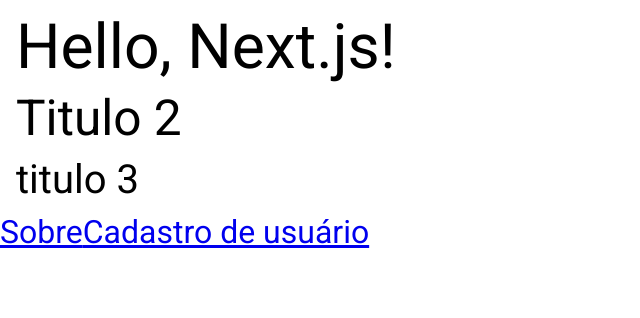
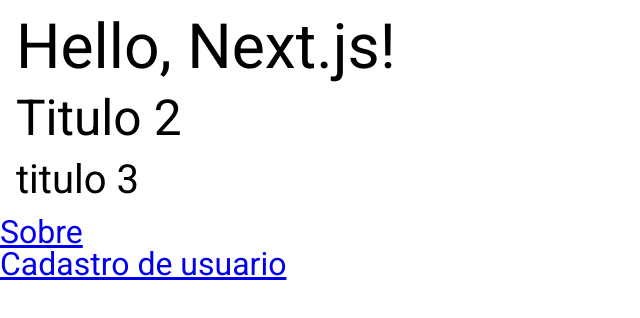
Before and after one commit to NayllaMiranda/aula-next-0, a Next.js app: page / in a window 1280 px wide. Shown: the top 318 px of the page, without its empty margins (0-640 px from the left). Built offline with nearby package versions, Linux system fonts and the light colour scheme.

Commit message:
aula2 11/03

```diff
--- a/app/page.tsx
+++ b/app/page.tsx
@@ -7,8 +7,12 @@
     <h2>Titulo 2</h2>
     <h3> titulo 3</h3>
 
-    <Link href={'/sobre'}>Sobre</Link>
-    <Link href={'/cadusuario'}>Cadastro de usuário</Link>
+    <ul>
+      <li><Link href={'/sobre'}>Sobre</Link></li>
+      <li><Link href={'/cadusuario'}>Cadastro de usuario </Link></li>
+    </ul>
+
+
     </>
   );
 }
--- a/app/sobre/page.tsx
+++ b/app/sobre/page.tsx
@@ -1,9 +1,13 @@
+import Link from 'next/link';
+
 export default function Sobre () {
     return(
         <>
 
             <h1>Sobre</h1>
             <p>Informação sobre o site</p>
+
+           <p><Link href={'/'}>Voltar</Link></p>
         </>
     );
 }
--- a/app/cadusuario/page.tsx
+++ b/app/usuario/cadusuario/page.tsx
@@ -1,9 +1,12 @@
+import Link from 'next/link';
+
 export default function Cadusuario () {
     return(
         <>
 
             <h1>Cadastro</h1>
             <p>Isira as informacões do usuário</p>
+            <p><Link href={'/'}>Voltar</Link></p>
         </>
     );
 }
```
